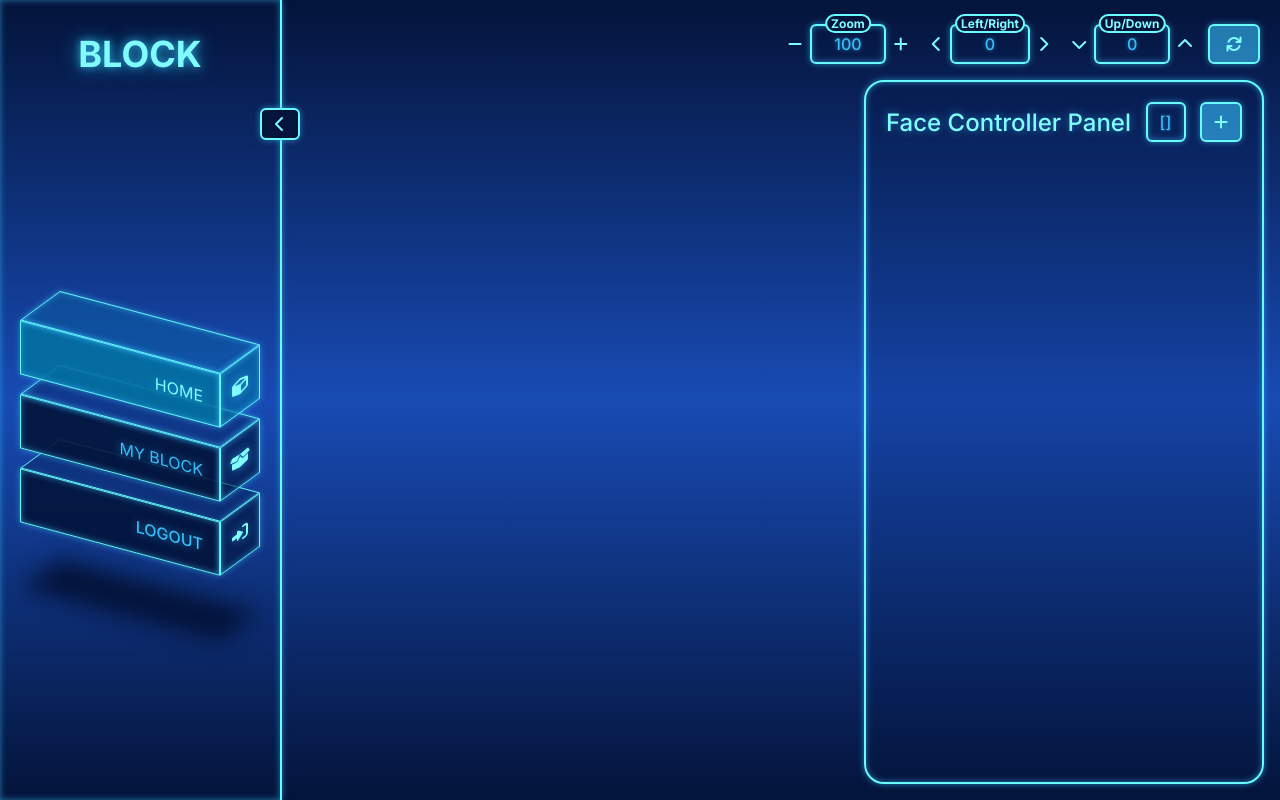
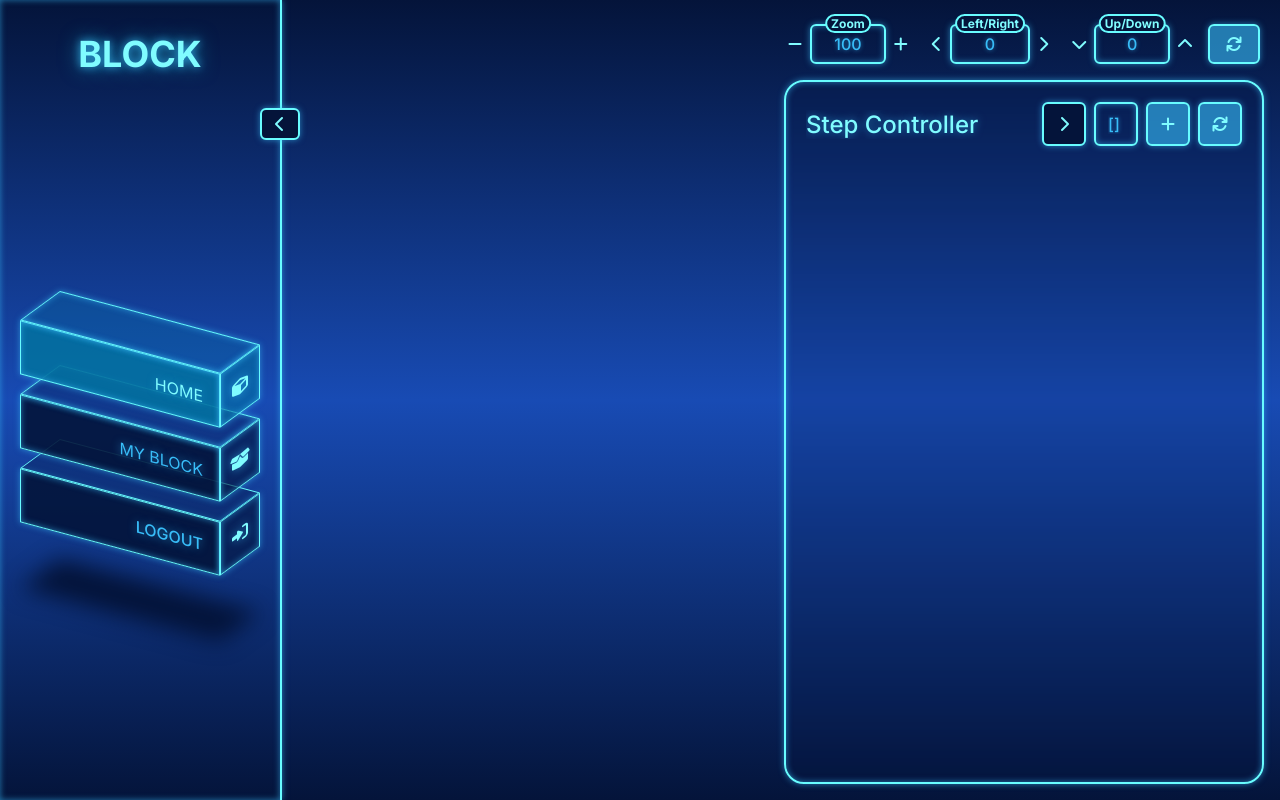
Before and after one commit to PanpaKawaii/Block, a React (Vite) app: page / in a window 1280 px wide. Built offline with nearby package versions, Linux system fonts and the light colour scheme.

Commit message:
Add Toggle Menu, Toggle Step Function

```diff
--- a/src/app/pages/GenerateObject/FaceController.css
+++ b/src/app/pages/GenerateObject/FaceController.css
@@ -2,8 +2,9 @@
 .sub-face-controller-container {
     overflow-y: scroll;
     scrollbar-width: none;
-    width: 400px;
-    max-width: 400px;
+    width: fit-content;
+    max-width: 480px;
+    min-width: 480px;
     padding: 20px;
     box-sizing: border-box;
     position: absolute;
@@ -17,17 +18,37 @@
         align-items: center;
 
         h2 {
+            width: 300px;
             color: var(--text);
             font-weight: 500;
+            opacity: 1;
+            transition: all 0.5s ease;
+            text-wrap: nowrap;
+            overflow: hidden;
         }
 
-        .json-output {
-            width: 40px;
-        }
+        .control {
+            display: flex;
+            gap: 8px;
 
-        .add-btn {
-            padding: 8px 12px;
-            border-radius: 6px;
+            .btn-collapsed {
+                padding: 0px;
+                background: var(--background-1);
+                transform: rotateZ(0deg);
+                transition: all 0.5s ease;
+            }
+
+            .json-output {
+                width: 44px;
+                height: 44px;
+            }
+
+            .btn {
+                width: 44px;
+                height: 44px;
+                padding: 0px;
+                border-radius: 6px;
+            }
         }
     }
 
@@ -57,6 +78,16 @@
                 .btns {
                     display: flex;
                     gap: 4px;
+
+                    .collapse-hidden {
+                        display: flex;
+                        gap: 4px;
+                        width: fit-content;
+                        max-width: 140px;
+                        min-width: 0px;
+                        overflow: hidden;
+                        transition: all 0.5s ease;
+                    }
 
                     .btn-face {
                         min-width: 32px;
@@ -142,6 +173,39 @@
                 display: flex;
                 flex-wrap: wrap;
                 gap: 8px;
+            }
+        }
+    }
+
+    &.collapsed {
+        max-width: 480px;
+        min-width: 0px;
+
+        .heading {
+            h2 {
+                width: 0px;
+                opacity: 0;
+                transition: all 0.5s ease;
+            }
+
+            .control {
+                .btn-collapsed {
+                    transform: rotateZ(180deg);
+                }
+            }
+        }
+
+        .faces-list {
+            .face-card {
+                .face-header {
+                    .btns {
+                        .collapse-hidden {
+                            max-width: 0px;
+                            min-width: 0px;
+                            transition: all 0.2s ease;
+                        }
+                    }
+                }
             }
         }
     }
@@ -311,25 +375,41 @@
 
 .face-controller-container,
 .sub-face-controller-container {
-    &.size1 {
+    &.size_1_1 {
         height: 88vh;
         top: 10vh;
         right: 2vh;
     }
 
-    &.size2 {
+    &.size_1_2 {
         height: 56vh;
         top: 10vh;
         right: 2vh;
     }
 
-    &.size3 {
+    &.size_1_3 {
+        height: 0vh;
+        right: 2vh;
+        top: 96vh;
+        padding: 0 20px;
+        opacity: 0;
+    }
+
+    &.size_1_4 {
+        height: 0vh;
+        top: 66vh;
+        right: 2vh;
+        padding: 0 20px;
+        opacity: 0;
+    }
+
+    &.size_2_1 {
         height: 30vh;
         top: 68vh;
         right: 2vh;
     }
 
-    &.size4 {
+    &.size_2_2 {
         height: 0vh;
         top: 98vh;
         right: 2vh;
--- a/src/app/pages/GenerateObject/FaceController.jsx
+++ b/src/app/pages/GenerateObject/FaceController.jsx
@@ -5,6 +5,29 @@ import { Link } from 'react-router-dom';
 import ClickPercentBox from './ClickPercentBox/ClickPercentBox.jsx';
 
 export default function FaceController({ faces, setFaces, sceneStyle, setSceneStyle, selectedFaceId, setSelectedFaceId }) {
+
+    const [toggleStepFunction, setToggleStepFunction] = useState('step');
+    const swapController = () => {
+        setToggleStepFunction(p => p == 'step' ? 'function' : 'step');
+        setOpennedFaceId([]);
+    };
+
+    const [toggleMenu, setToggleMenu] = useState(true);
+    const collapseController = () => {
+        setToggleMenu(p => !p);
+        setOpennedFaceId([]);
+    };
+
+    const [opennedFaceId, setOpennedFaceId] = useState([]);
+    const toggleOpenFace = (faceId) => {
+        setOpennedFaceId(prev => {
+            if (prev.includes(faceId)) {
+                return prev.filter(id => id != faceId);
+            } else {
+                return [...prev, faceId];
+            }
+        })
+    };
 
     const [openEditShape, setOpenEditShape] = useState(false);
     const toggleSelectFace = (faceId) => {
@@ -15,17 +38,7 @@ export default function FaceController({ faces, setFaces, sceneStyle, setSceneSt
                 return faceId;
             }
         })
-    }
-    const [opennedFaceId, setOpennedFaceId] = useState([]);
-    const toggleOpenFace = (faceId) => {
-        setOpennedFaceId(prev => {
-            if (prev.includes(faceId)) {
-                return prev.filter(id => id != faceId);
-            } else {
-                return [...prev, faceId];
-            }
-        })
-    }
+    };
 
     const copyFace = (faceId) => {
         const newId = crypto.randomUUID();
@@ -258,9 +271,11 @@ export default function FaceController({ faces, setFaces, sceneStyle, setSceneSt
                 </form>
             </div>
 
-            <div className={`face-controller-container card ${selectedFace ? 'size2' : 'size1'}`}>
+            <div className={`face-controller-container card ${toggleMenu ? '' : 'collapsed'} ${toggleStepFunction == 'step' ? (selectedFace ? 'size_1_2' : 'size_1_1') : (selectedFace ? 'size_1_4' : 'size_1_3')}`}>
                 <div className='heading'>
-                    <h2>Face Controller Panel</h2>
+                    <h2>Step Controller</h2>
+                    <div className='control'>
+                        <button className='btn btn-collapsed' onClick={collapseController}><i className='fa-solid fa-chevron-right' /></button>
                         <input
                             type='text'
                             value={JSON.stringify(faces, null, 0)}
@@ -269,6 +284,8 @@ export default function FaceController({ faces, setFaces, sceneStyle, setSceneSt
                             className='input json-output'
                         />
                         <button className='btn add-btn' onClick={addFace}><i className='fa-solid fa-plus' /></button>
+                        <button className='btn add-btn' onClick={swapController}><i className='fa-solid fa-arrows-rotate' /></button>
+                    </div>
                     {/* <button className='btn add-btn' onClick={changeUUID}><i className='fa-solid fa-file' /></button> */}
                     {/* <Link to='/' state={'5fa8b8df-595a-4f13-b808-7f58b404dd87'}><button className='btn'>/</button></Link> */}
                 </div>
@@ -287,10 +304,12 @@ export default function FaceController({ faces, setFaces, sceneStyle, setSceneSt
                                 <h3>{face.name}</h3>
                                 <div className='btns'>
                                     <button className={`btn-face ${selectedFaceId == face.id && 'selected-face'}`} onClick={() => toggleSelectFace(face.id)}><i className='fa-solid fa-gear' /></button>
+                                    <div className='collapse-hidden'>
                                         <button className={`btn-face ${opennedFaceId.includes(face.id) && 'openned-face'}`} onClick={() => toggleOpenFace(face.id)}><i className='fa-solid fa-hand' /></button>
                                         <button className={`btn-face ${face.visible == 1 && 'visible-face'}`} onClick={() => updateFace(face.id, 'visible', face.visible == 1 ? 0 : 1)}><i className='fa-solid fa-eye' /></button>
                                         <button className='btn-face' onClick={() => copyFace(face.id)}><i className='fa-solid fa-copy' /></button>
                                         <button className='btn-face remove-face' onClick={() => removeFace(face.id)}><i className='fa-solid fa-trash-can' /></button>
+                                    </div>
                                 </div>
                             </div>
 
@@ -339,7 +358,28 @@ export default function FaceController({ faces, setFaces, sceneStyle, setSceneSt
                 </div>
             </div>
 
-            <div className={`sub-face-controller-container card ${selectedFace ? 'size3' : 'size4'}`}>
+            <div className={`face-controller-container card ${toggleMenu ? '' : 'collapsed'} ${toggleStepFunction == 'function' ? (selectedFace ? 'size_1_2' : 'size_1_1') : (selectedFace ? 'size_1_4' : 'size_1_3')}`}>
+                <div className='heading'>
+                    <h2>Function Controller</h2>
+                    <div className='control'>
+                        <button className='btn btn-collapsed' onClick={collapseController}><i className='fa-solid fa-chevron-right' /></button>
+                        <input
+                            type='text'
+                            value={JSON.stringify(faces, null, 0)}
+                            onChange={(e) => setFaces(JSON.parse(e.target.value))}
+                            className='input json-output'
+                        />
+                        <button className='btn' onClick={addFace}><i className='fa-solid fa-plus' /></button>
+                        <button className='btn' onClick={swapController}><i className='fa-solid fa-arrows-rotate' /></button>
+                    </div>
+                </div>
+
+                <div className='faces-list'>
+
+                </div>
+            </div>
+
+            <div className={`sub-face-controller-container card ${selectedFace ? 'size_2_1' : 'size_2_2'}`}>
                 <div className='heading'>
                     <h2>Face Detail</h2>
                     <button className='btn-close' onClick={() => setSelectedFaceId(null)}><i className='fa-regular fa-circle-xmark' /></button>
```
Lines whose indentation alone changed are shown as unchanged.
